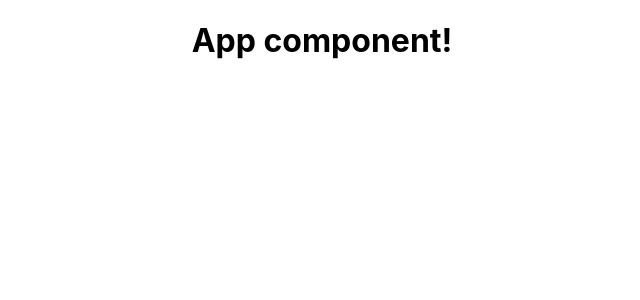
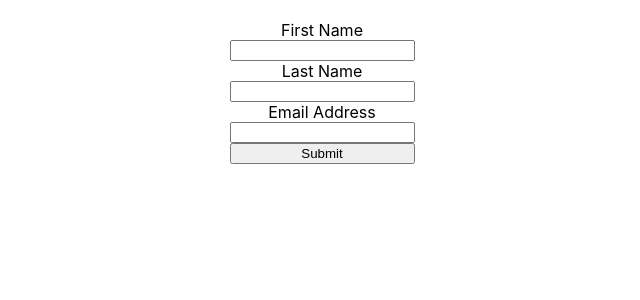
Before and after one commit to brunormferreira/formik-v2-test, a React (Create React App) app: page / in a window 1280 px wide. Shown: the top 300 px of the page, without its empty margins (318-958 px from the left). Built offline with nearby package versions, Linux system fonts and the light colour scheme; the HTML template or start-up script is replaced by a standard one.

Commit message:
add useFormik very basic example

```diff
--- a/package.json
+++ b/package.json
@@ -10,6 +10,7 @@
     "@types/node": "^12.0.0",
     "@types/react": "^16.9.0",
     "@types/react-dom": "^16.9.0",
+    "formik": "^2.1.4",
     "react": "^16.13.0",
     "react-dom": "^16.13.0",
     "react-scripts": "3.4.0",
--- a/src/App.tsx
+++ b/src/App.tsx
@@ -1,8 +1,15 @@
 import React from 'react';
+
 import './styles.css';
 
+import MyForm from './components/useFormikForm';
+
 function App() {
-  return (<h1 className="App">App component!</h1>);
+  return (
+    <div className="center">
+      <MyForm />
+    </div>
+  );
 }
 
 export default App;
--- /dev/null
+++ b/src/components/useFormikForm.tsx
@@ -0,0 +1,48 @@
+import React from 'react';
+import { useFormik } from 'formik';
+
+const MyForm: React.FC = () => {
+  const { handleSubmit, handleChange, values } = useFormik({
+    initialValues: {
+      firstName: '',
+      lastName: '',
+      email: '',
+    },
+    onSubmit: values => {
+      alert(JSON.stringify(values, null, 2));
+    },
+  });
+  return (
+    <div>
+      <form onSubmit={handleSubmit} style={{display: 'inline-grid'}}>
+        <label htmlFor="firstName">First Name</label>
+        <input
+          id="firstName"
+          name="firstName"
+          type="text"
+          onChange={handleChange}
+          value={values.firstName}
+        />
+        <label htmlFor="lastName">Last Name</label>
+        <input
+          id="lastName"
+          name="lastName"
+          type="text"
+          onChange={handleChange}
+          value={values.lastName}
+        />
+        <label htmlFor="email">Email Address</label>
+        <input
+          id="email"
+          name="email"
+          type="email"
+          onChange={handleChange}
+          value={values.email}
+        />
+        <button type="submit">Submit</button>
+      </form>
+    </div>
+  );
+};
+
+export default MyForm;
--- a/src/styles.css
+++ b/src/styles.css
@@ -12,6 +12,7 @@ code {
     monospace;
 }
 
-.App {
+.center {
+  padding: 20px 0;
   text-align: center;
 }
```
Also changed, not shown: 1 other file (tests, documents, lock files or other folders).
